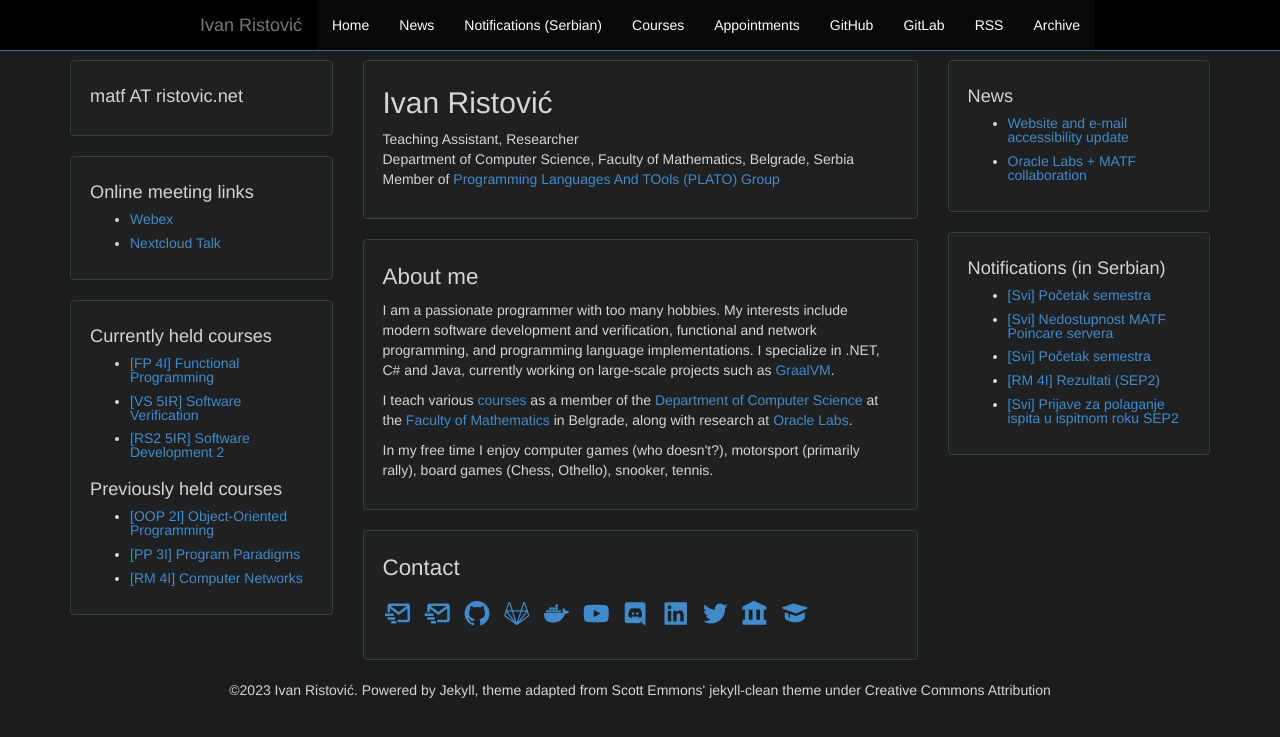
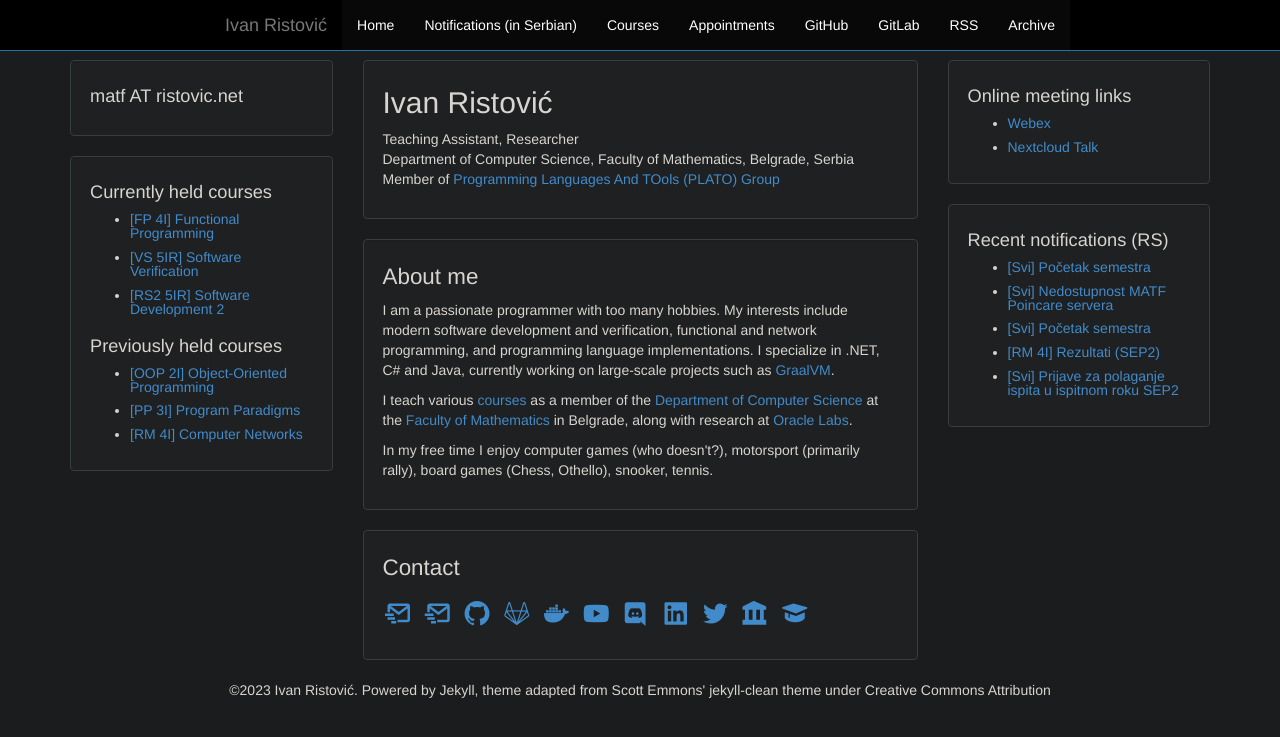
Before and after one commit to ivan-ristovic/matf, a Jekyll site: the page built from index.html, in a window 1280 px wide. Shown: the top 737 px of the page. Built offline with Jekyll 4.4.1, drawn with Linux system fonts in a browser that asks for light colours.

Commit message:
[layout] simplify

```diff
--- a/_config.yml
+++ b/_config.yml
@@ -12,13 +12,14 @@ url: https://ivan-ristovic.github.io
 # *** IMPORTANT: If your local "jekyll serve" throws errors change this to '' or
 #     run it like so: jekyll serve --baseurl=''
 baseurl: ''
+parenturl: 'https://web.ristovic.net' # custom field
 
 # Appointments URL
 appointments: https://cloud.ristovic.net/index.php/apps/appointments/pub/YR2YqtUXzVk%3D/form
 
 # These can be '' to hide the Github or Gitlab nav buttons
 github: 'ivan-ristovic/'
-gitlab: 'ivan-ristovic/'
+# gitlab: 'ivan-ristovic/'
 
 # Set this to your UA-# value, or '' to disable the block completely
 gaaccount: ''
--- a/_includes/header.html
+++ b/_includes/header.html
@@ -27,13 +27,12 @@
                   <span class="icon-bar"></span>
                   <span class="icon-bar"></span>
                 </button>
-                <a class="navbar-brand" href="{{ site.baseurl }}/">{{ site.name }}</a>
+                <a class="navbar-brand" href="{{ site.parenturl }}/">{{ site.name }}</a>
               </div>
               <div class="collapse navbar-collapse" id="bs-example-navbar-collapse-1">
                 <ul class="nav navbar-nav">
                     <li class="active"><a href="{{ site.baseurl }}/">Home</a></li>
-                    <li class="active"><a href="{{ site.baseurl }}/news">News</a></li>
-                    <li class="active"><a href="{{ site.baseurl }}/notifications">Notifications (Serbian)</a></li>
+                    <li class="active"><a href="{{ site.baseurl }}/notifications">Notifications (in Serbian)</a></li>
                     <li class="active"><a href="{{ site.baseurl }}/courses.html">Courses</a></li>
                     {% if site.appointments != '' %}
                     <li class="active"><a href="{{ site.appointments }}">Appointments</a></li>
--- a/_includes/news-list.html
+++ /dev/null
@@ -1,5 +0,0 @@
-<h1>News</h1>
-<ul>
-  <li><a href="{{ site.baseurl }}/news#well_0002">Website and e-mail accessibility update</a></li>
-  <li><a href="{{ site.baseurl }}/news#well_0001">Oracle Labs + MATF collaboration</a></li>
-</ul>
--- a/_includes/sidebar-right.html
+++ b/_includes/sidebar-right.html
@@ -1,9 +1,15 @@
 <div class="sidebar well">
-    {% include news-list.html %}
+  <h1>Online meeting links</h1>
+  <ul>
+    <li><a href='https://matf.webex.com/meet/ivan_ristovic'>Webex</a></li>
+    {% if site.appointments != '' %}
+    <li class="active"><a href="{{ site.appointments }}">Nextcloud Talk</a></li>
+    {% endif %}
+  </ul>
 </div>
 
 <div class="sidebar well">
-    <h1>Notifications (in Serbian)</h1>
+    <h1>Recent notifications (RS)</h1>
     <ul>
         {% for post in site.posts limit:5 %}
           <li><a href="{{ site.baseurl}}{{ post.url }}">[{{ post.course }}] {{ post.title }}</a></li>
--- a/_includes/sidebar.html
+++ b/_includes/sidebar.html
@@ -3,15 +3,5 @@
 </div>
 
 <div class="sidebar well">
-  <h1>Online meeting links</h1>
-  <ul>
-    <li><a href='https://matf.webex.com/meet/ivan_ristovic'>Webex</a></li>
-    {% if site.appointments != '' %}
-    <li class="active"><a href="{{ site.appointments }}">Nextcloud Talk</a></li>
-    {% endif %}
-  </ul>
-</div>
-
-<div class="sidebar well">
 {% include courses-list.html %}
 </div>
```
Also changed, not shown: news.html (deleted, +0 -27 lines).
